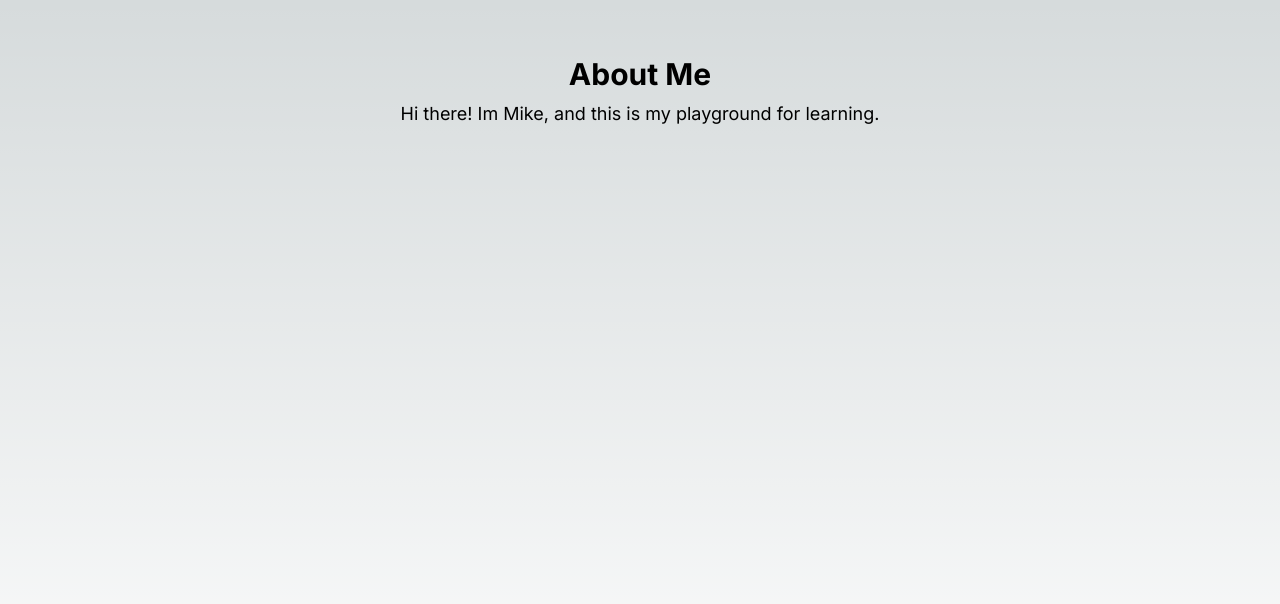
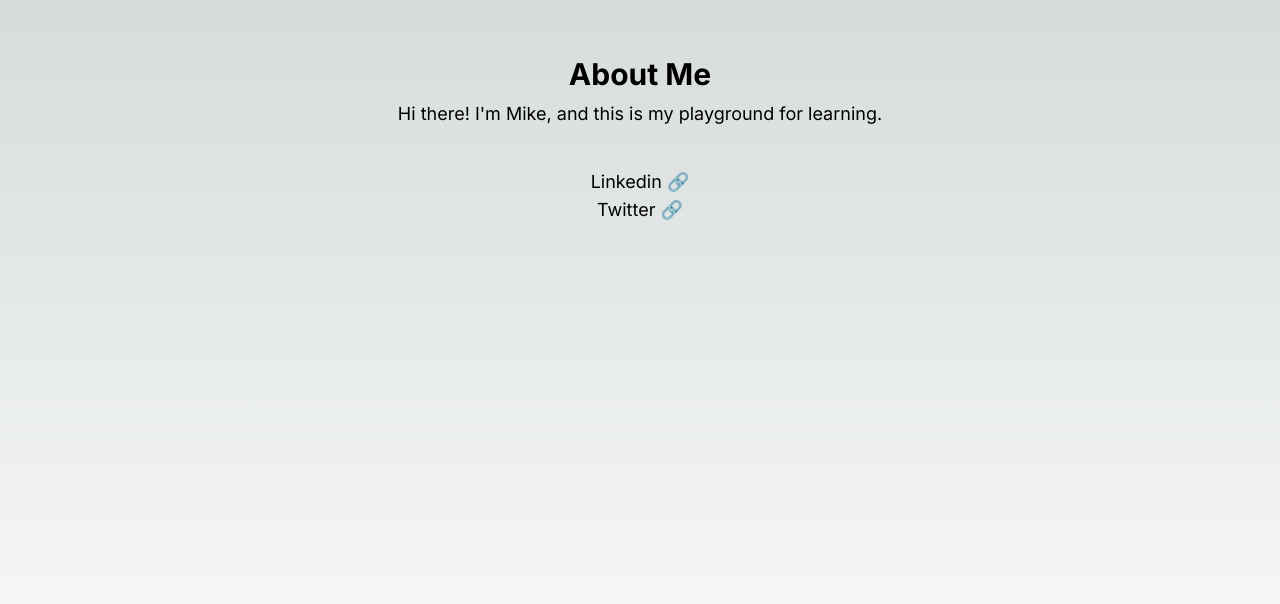
Before and after one commit to mmcm77/portfolio, a Next.js app: page / in a window 1280 px wide. Shown: the top 604 px of the page. Built offline with nearby package versions, Linux system fonts and the light colour scheme.

Commit message:
added social links

```diff
--- a/app/page.js
+++ b/app/page.js
@@ -1,10 +1,18 @@
+import Link from "next/link";
+
 export default function About() {
   return (
     <main className="flex min-h-screen flex-col items-center justify-between p-6">
       <div className="flex flex-col items-center mt-8">
         <h1 className="text-3xl font-bold mb-2">About Me</h1>
         <p className="text-lg text-center">
-          Hi there! Im Mike, and this is my playground for learning.
+          Hi there! I'm Mike, and this is my playground for learning.
+        </p>
+        <p className="text-lg text-center pt-10">
+          <Link href="https://www.linkedin.com/in/mcmillanm/">Linkedin 🔗</Link>
+        </p>
+        <p className="text-lg text-center">
+          <Link href="https://twitter.com/mike__mcmillan">Twitter 🔗</Link>
         </p>
       </div>
     </main>
```
